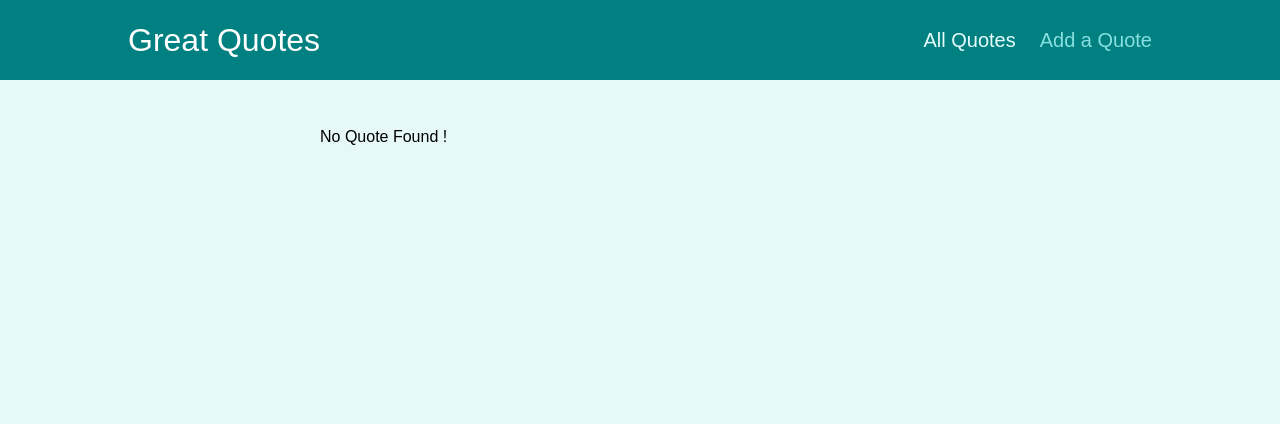
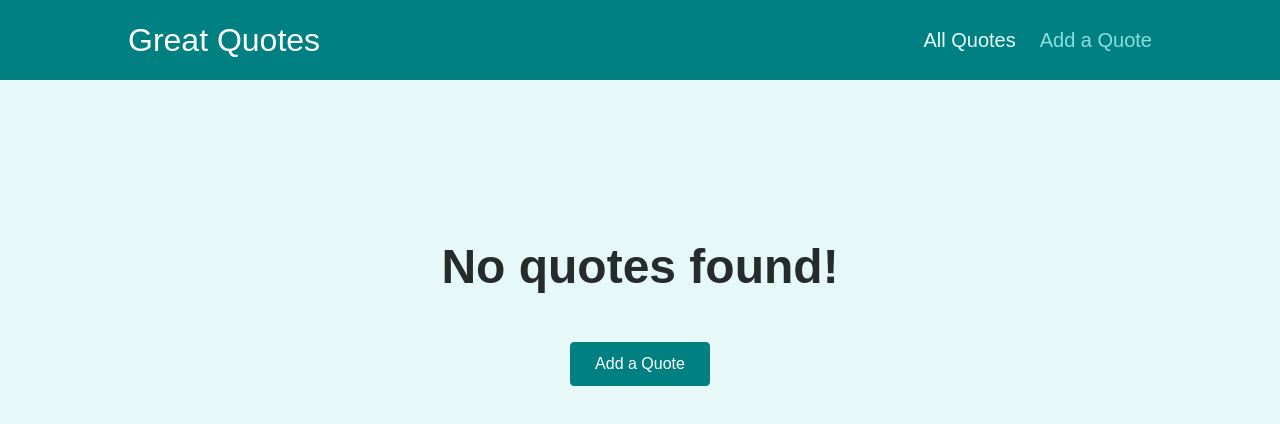
Before and after one commit to jaleel24/QuotesApp, a React (Create React App) app: page /quotes/1 in a window 1280 px wide. Shown: the top 424 px of the page. Built offline with nearby package versions, Linux system fonts and the light colour scheme.

Commit message:
added a NotFound page, plus use a new hook useHistory provided by react-router-dom for pragmatically navaigating from one page to another, read a comment in NewQuote to better understand it

```diff
--- a/src/App.js
+++ b/src/App.js
@@ -3,6 +3,7 @@ import AllQuotes from './pages/AllQuotes';
 import NewQuote from './pages/NewQuote';
 import QuotesDetails from './pages/QuotesDetails';
 import Layout from './components/layout/Layout';
+import NotFound from './pages/NotFound';
 function App() {
   return (
    <Layout>
@@ -12,6 +13,7 @@ function App() {
       <Route path="/quotes/:quotesId"><QuotesDetails /></Route>
       {/* <Route path="/quotes/:quotesId/comments"><Comments /></Route> */}
       <Route path="/newQuote"><NewQuote /></Route>
+      <Route path="*"><NotFound /></Route>
 
     </Switch>
 
--- a/src/components/quotes/NoQuotesFound.js
+++ b/src/components/quotes/NoQuotesFound.js
@@ -1,12 +1,12 @@
 import classes from './NoQuotesFound.module.css';
-
+import { Link } from 'react-router-dom';
 const NoQuotesFound = () => {
   return (
     <div className={classes.noquotes}>
       <p>No quotes found!</p>
-      <a className='btn'>
+      <Link to="/newQuote" className='btn'>
         Add a Quote
-      </a>
+      </Link>
     </div>
   );
 };
--- a/src/components/quotes/QuoteForm.js
+++ b/src/components/quotes/QuoteForm.js
@@ -1,5 +1,4 @@
 import { useRef } from 'react';
-
 import Card from '../UI/Card';
 import LoadingSpinner from '../UI/LoadingSpinner';
 import classes from './QuoteForm.module.css';
--- a/src/pages/NewQuote.js
+++ b/src/pages/NewQuote.js
@@ -1,7 +1,15 @@
+import { useHistory } from 'react-router-dom';
 import QuoteForm from '../components/quotes/QuoteForm';
+
 const NewQuote = ()=>{
+   const history = useHistory();
+
     const  addQuoteHandler =(quoteData)=>{
         console.log(quoteData);
+        //! we are using the useHistory hook given by react-router-dom which will help
+        //! us pragmatically navigate to the list of quotes when we hit the add quote button
+        //! in other words once we submit a new quote
+        history.push('/quotes');
     }
 
     return <QuoteForm onAddQuote={addQuoteHandler}/>
--- /dev/null
+++ b/src/pages/NotFound.js
@@ -0,0 +1,6 @@
+const NotFound = ()=>{
+    return <div className="centered">
+        <p>Page Not Found</p>
+    </div>
+}
+export default NotFound;
--- a/src/pages/QuotesDetails.js
+++ b/src/pages/QuotesDetails.js
@@ -2,6 +2,7 @@ import { Fragment } from "react";
 import { useParams, Route } from "react-router-dom";
 import Comments from "../components/comments/Comments";
 import HighLightedQuote from '../components/quotes/HighlightedQuote';
+import NoQuotesFound from "../components/quotes/NoQuotesFound";
 const DUMMY_QUOTES = [
   {
     id: "q1",
@@ -19,7 +20,7 @@ const QuotesDetails = (props) => {
   const quote = DUMMY_QUOTES.find( quotes=> quotes.id === param.quotesId)
 
   if(!quote){
-    return <p>No Quote Found !</p>
+    return <NoQuotesFound />
   }
   return (
     <Fragment>
```
Also changed, not shown: 1 other file (tests, documents, lock files or other folders).
